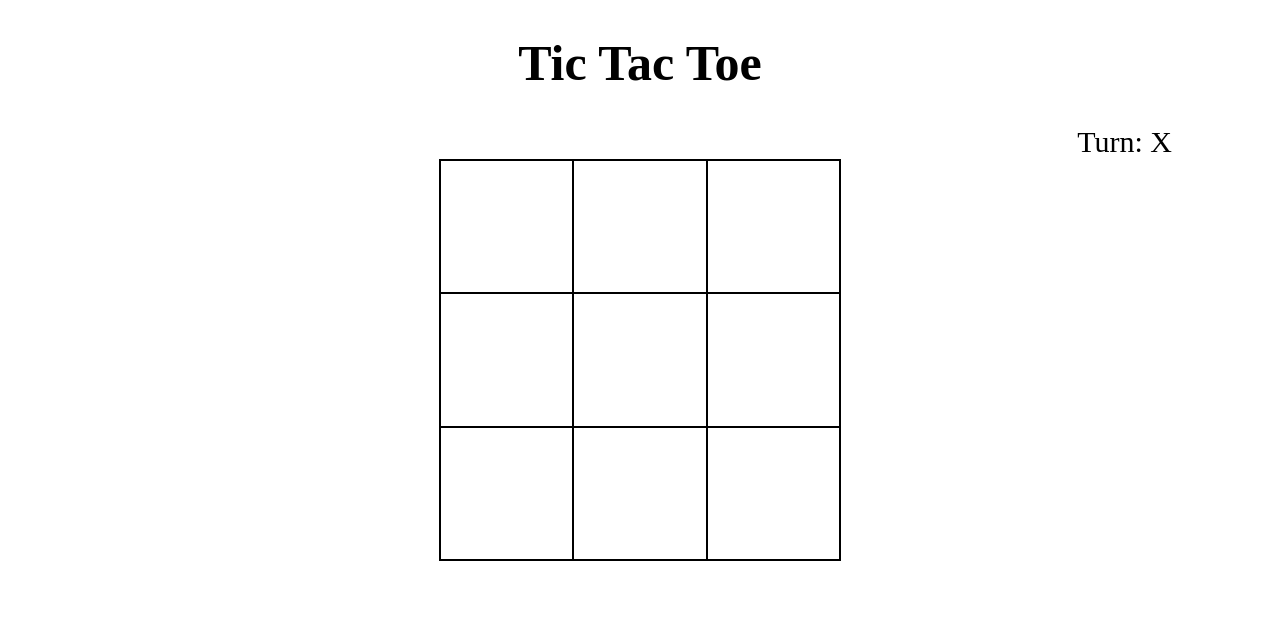
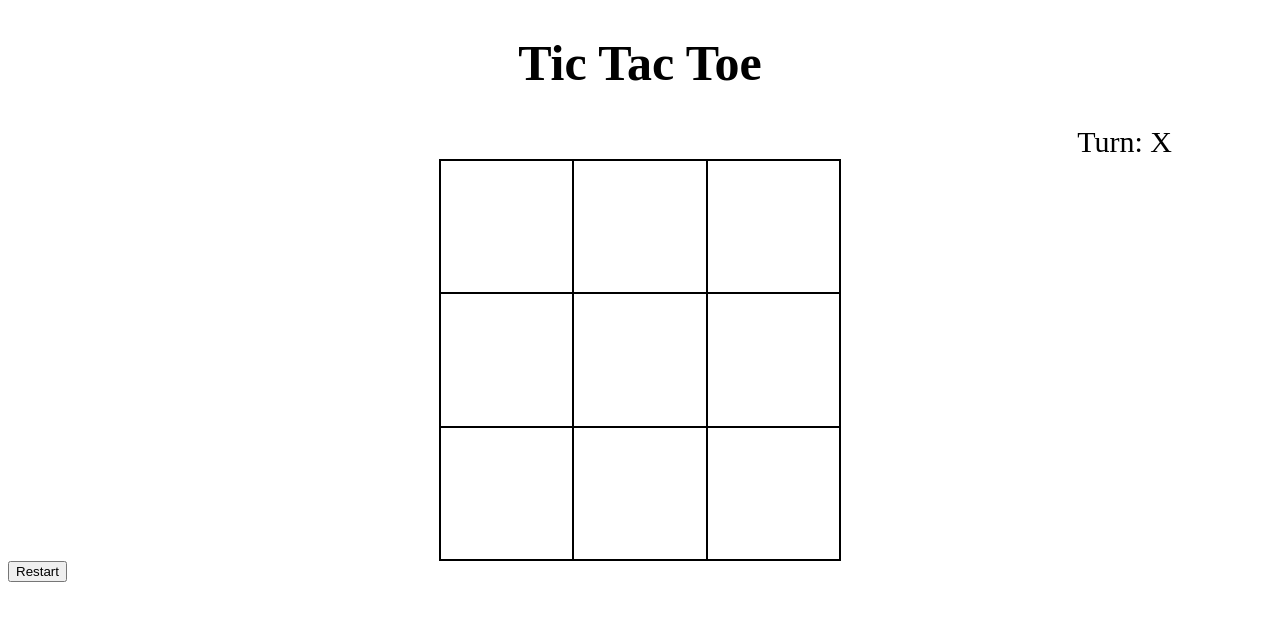
Before and after one commit to maskudo/Tic-Tac-Toe, a plain HTML site: page index.html in a window 1280 px wide. Drawn offline with Linux system fonts and the light colour scheme.

Commit message:
added restart button

```diff
--- a/index.html
+++ b/index.html
@@ -9,6 +9,9 @@
     <div id="turn"></div>
     <div class = "container"></div>
     <div id='winnerDisplay'></div>
+    <div>
+        <button id='restart'>Restart</button>
+    </div>
     <!-- End of Body -->
     <script src="script.js"></script>
 </body>
```
